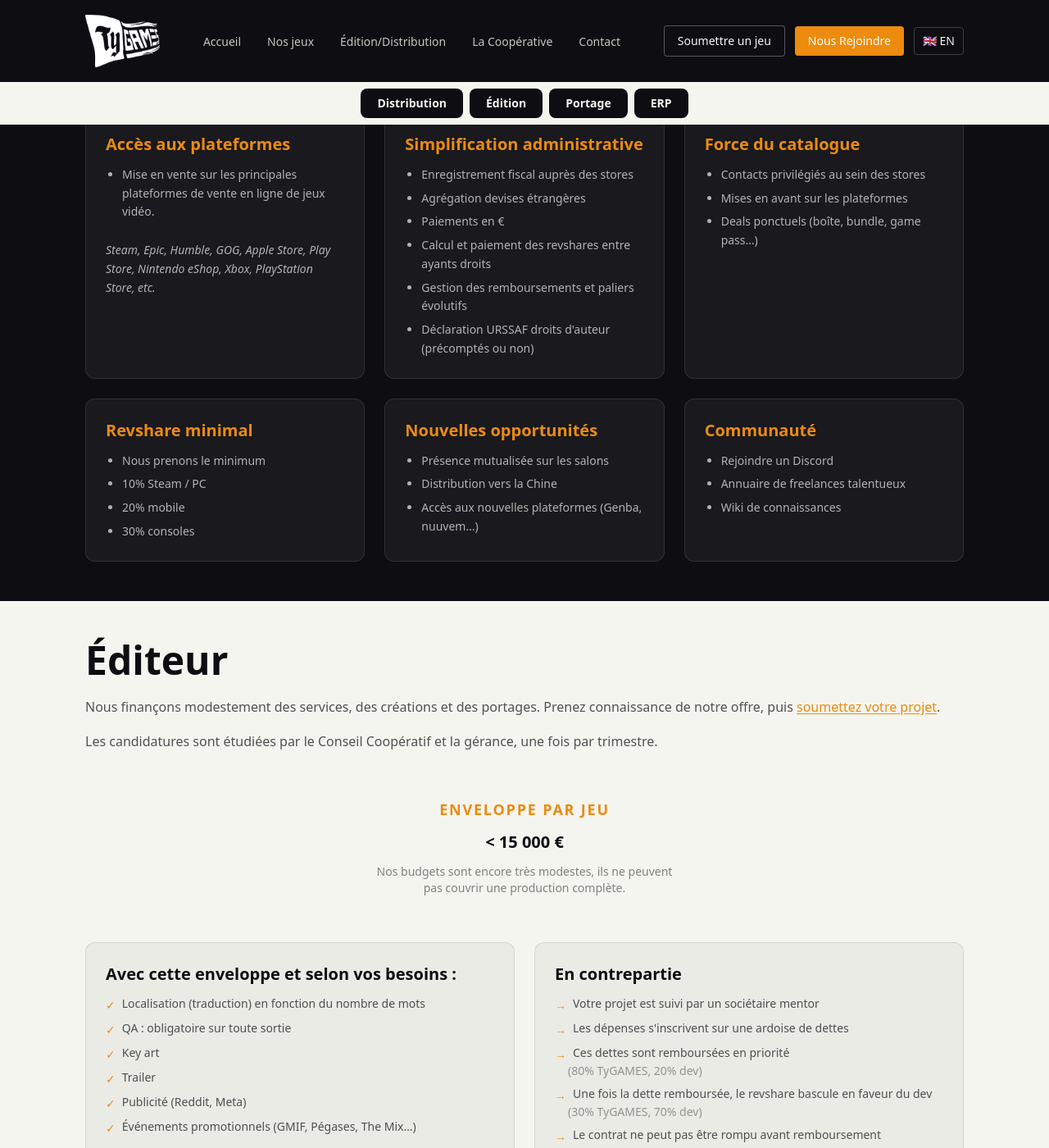
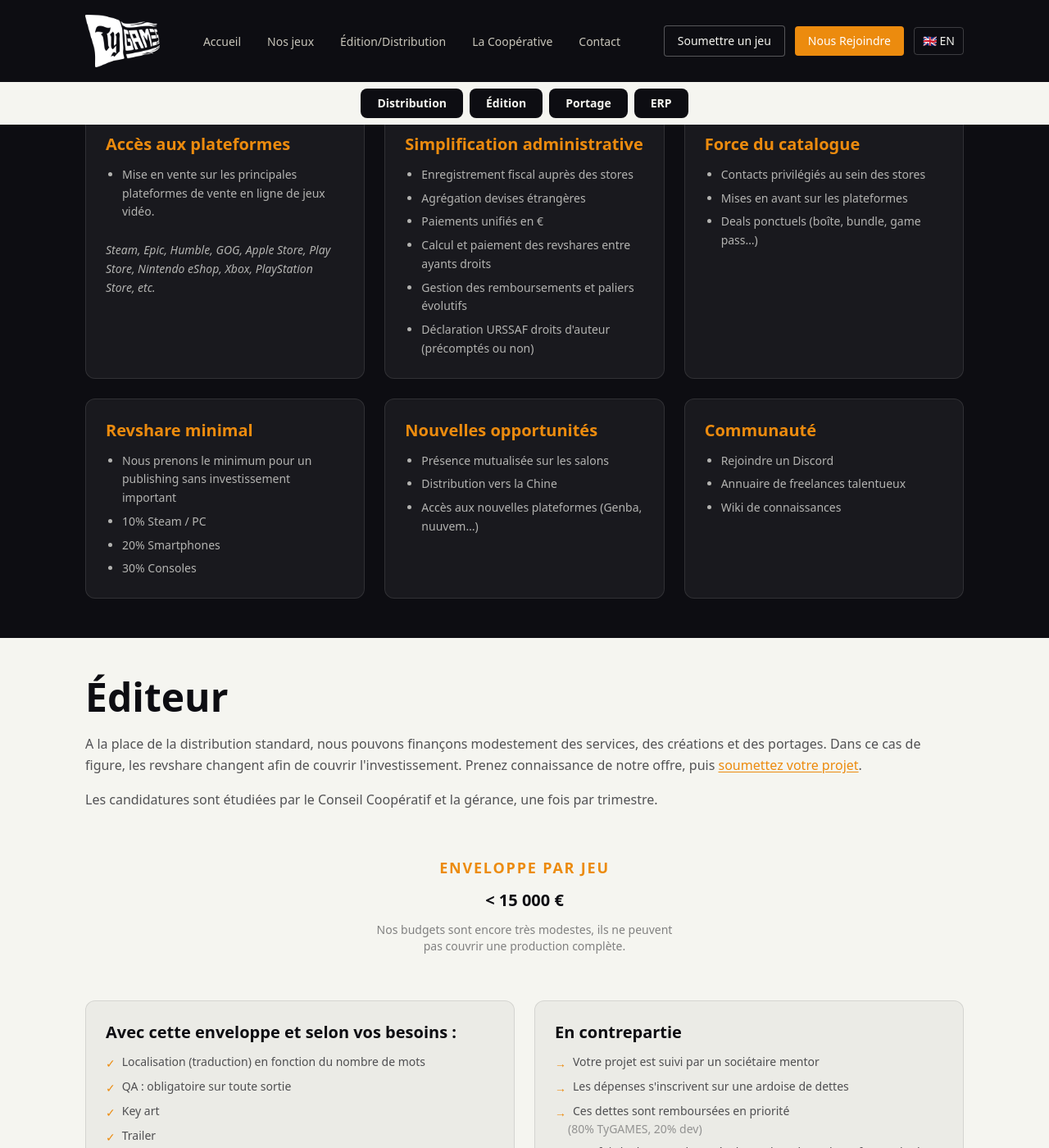
Before and after one commit to tygamesbzh/tygamesbzh.github.io, a Jekyll site: the page built from publishing.html, in a window 1280 px wide and 1400 px high, scrolled down 646 px. Shown: the whole window at 82% size. Built offline with Jekyll 4.4.1, drawn with Linux system fonts in a browser that asks for light colours.

Commit message:
:adhesive_bandage:Fix typo et wording

```diff
--- a/publishing.html
+++ b/publishing.html
@@ -59,7 +59,7 @@ permalink: /publishing/
         <ul class="distrib-card-body space-y-1.5 mt-1">
           <li>Enregistrement fiscal auprès des stores</li>
           <li>Agrégation devises étrangères</li>
-          <li>Paiements en €</li>
+          <li>Paiements unifiés en €</li>
           <li>Calcul et paiement des revshares entre ayants droits</li>
           <li>Gestion des remboursements et paliers évolutifs</li>
           <li>Déclaration URSSAF droits d'auteur (précomptés ou non)</li>
@@ -78,10 +78,10 @@ permalink: /publishing/
       <div class="card">
         <h3 class="distrib-card-title">Revshare minimal</h3>
         <ul class="distrib-card-body space-y-1.5 mt-1">
-          <li>Nous prenons le minimum</li>
+          <li>Nous prenons le minimum pour un publishing sans investissement important</li>
           <li>10% Steam / PC</li>
-          <li>20% mobile</li>
-          <li>30% consoles</li>
+          <li>20% Smartphones</li>
+          <li>30% Consoles</li>
         </ul>
       </div>
 
@@ -113,7 +113,7 @@ permalink: /publishing/
     <div class="section-intro mb-14">
       <h2 class="section-title text-ink mb-5">Éditeur</h2>
       <p class="text-ink/70 leading-relaxed mb-4">
-        Nous finançons modestement des services, des créations et des portages. Prenez connaissance de notre offre, puis <a href="/pitch/" class="text-accent hover:text-accent-light underline underline-offset-2">soumettez votre projet</a>.
+        A la place de la distribution standard, nous pouvons finançons modestement des services, des créations et des portages. Dans ce cas de figure, les revshare changent afin de couvrir l'investissement. Prenez connaissance de notre offre, puis <a href="/pitch/" class="text-accent hover:text-accent-light underline underline-offset-2">soumettez votre projet</a>.
       </p>
       <p class="text-ink/70 leading-relaxed mb-4">
         Les candidatures sont étudiées par le Conseil Coopératif et la gérance, une fois par trimestre.
```
